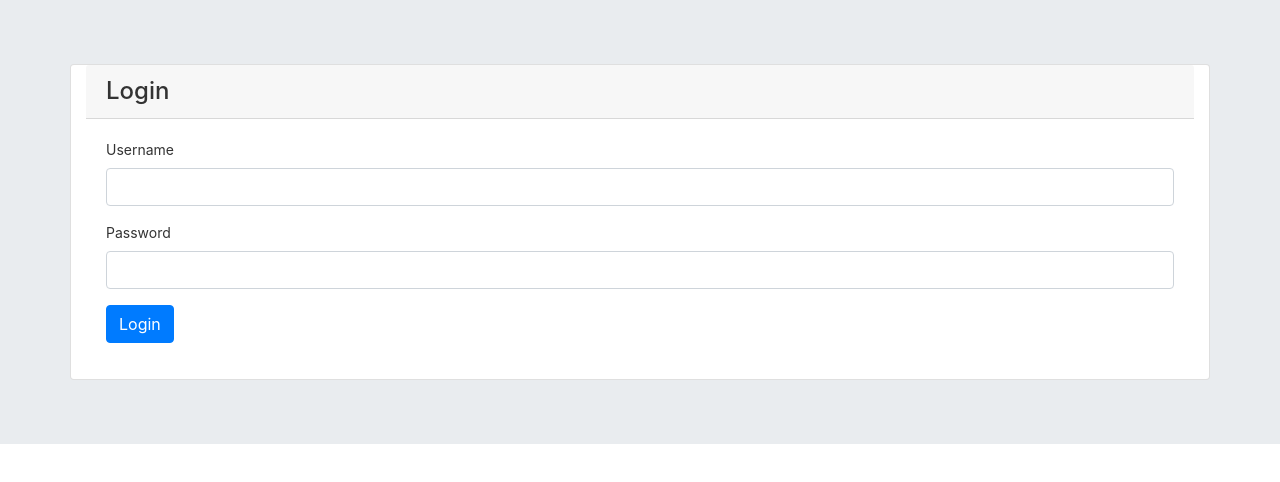
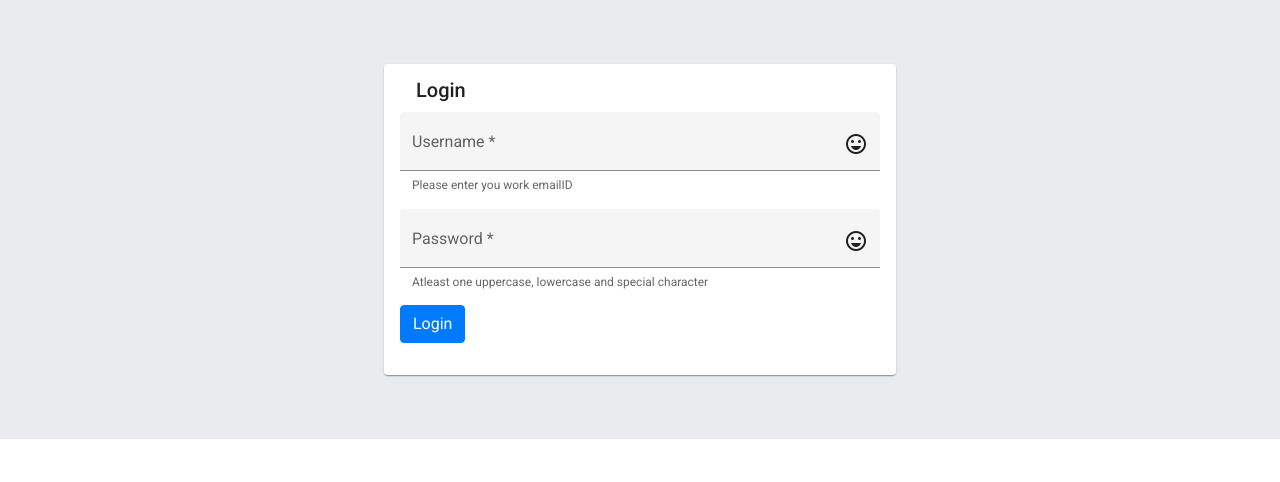
Before and after one commit to Ritesh143/RGrid, an Angular app: page /#/login in a window 1280 px wide. Before the commit this address led to /#/login. Shown: the top 482 px of the page. Built offline with nearby package versions, Linux system fonts and the light colour scheme; what ng2-charts would draw is missing.

Commit message:
added material ui for login Page

```diff
--- a/angular.json
+++ b/angular.json
@@ -28,6 +28,7 @@
               "src/assets"
             ],
             "styles": [
+              "./node_modules/@angular/material/prebuilt-themes/pink-bluegrey.css",
               "src/styles.css"
             ],
             "scripts": []
@@ -91,6 +92,7 @@
               "src/assets"
             ],
             "styles": [
+              "./node_modules/@angular/material/prebuilt-themes/pink-bluegrey.css",
               "src/styles.css"
             ],
             "scripts": []
--- a/package.json
+++ b/package.json
@@ -12,10 +12,12 @@
   "private": true,
   "dependencies": {
     "@angular/animations": "~11.2.1",
+    "@angular/cdk": "^11.2.2",
     "@angular/common": "~11.2.1",
     "@angular/compiler": "~11.2.1",
     "@angular/core": "~11.2.1",
     "@angular/forms": "~11.2.1",
+    "@angular/material": "^11.2.2",
     "@angular/platform-browser": "~11.2.1",
     "@angular/platform-browser-dynamic": "~11.2.1",
     "@angular/router": "~11.2.1",
--- a/src/app/_components/login/login.component.css
+++ b/src/app/_components/login/login.component.css
@@ -0,0 +1,10 @@
+mat-card {
+    width: 40%;
+}
+mat-form-field.mat-form-field {
+    font-size: 16px;
+    width: 100%;
+}
+mat-card-content{
+    align-items: center;
+}
--- a/src/app/_components/login/login.component.html
+++ b/src/app/_components/login/login.component.html
@@ -1,23 +1,25 @@
 <div class="jumbotron jumbotron-fluid jumbotron-blue">
-    <div class="card container">
-        <h4 class="card-header">Login</h4>
-        <div class="card-body">
+    <mat-card class="example-card container">
+        <mat-card-header>
+            <mat-card-title>Login</mat-card-title>
+        </mat-card-header>
+        <mat-card-content>
             <form [formGroup]="form" (ngSubmit)="onSubmit()">
                 <div class="form-group">
-                    <label for="username">Username</label>
-                    <input type="text" formControlName="username" class="form-control"
-                        [ngClass]="{ 'is-invalid': submitted && f.username.errors }" />
-                    <div *ngIf="submitted && f.username.errors" class="invalid-feedback">
-                        <div *ngIf="f.username.errors.required">Username is required</div>
-                    </div>
+                    <mat-form-field appearance="fill" MatFormControlName="username">
+                        <mat-label>Username</mat-label>
+                        <input matInput formControlName="username" placeholder="Username">
+                        <mat-icon matSuffix>sentiment_very_satisfied</mat-icon>
+                        <mat-hint>Please enter you work emailID</mat-hint>
+                    </mat-form-field>
                 </div>
                 <div class="form-group">
-                    <label for="password">Password</label>
-                    <input type="password" formControlName="password" class="form-control"
-                        [ngClass]="{ 'is-invalid': submitted && f.password.errors }" />
-                    <div *ngIf="submitted && f.password.errors" class="invalid-feedback">
-                        <div *ngIf="f.password.errors.required">Password is required</div>
-                    </div>
+                    <mat-form-field appearance="fill" MatFormControlName="username">
+                        <mat-label>Password</mat-label>
+                        <input matInput type="password" formControlName="password" placeholder="Password">
+                        <mat-icon matSuffix>sentiment_very_satisfied</mat-icon>
+                        <mat-hint>Atleast one uppercase, lowercase and special character</mat-hint>
+                    </mat-form-field>
                 </div>
                 <div class="form-group">
                     <button [disabled]="loading" class="btn btn-primary">
@@ -26,6 +28,7 @@
                     </button>
                 </div>
             </form>
-        </div>
-    </div>
+        </mat-card-content>
+    </mat-card>
+
 </div>
--- a/src/index.html
+++ b/src/index.html
@@ -10,8 +10,11 @@
   <!-- <link rel="stylesheet" href="https://cdnjs.cloudflare.com/ajax/libs/material-design-iconic-font/2.2.0/css/material-design-iconic-font.min.css">  -->
   <!-- <script src="https://cdnjs.cloudflare.com/ajax/libs/Chart.js/2.4.0/Chart.min.js"></script> -->
   <link rel="stylesheet" href="https://cdnjs.cloudflare.com/ajax/libs/font-awesome/4.7.0/css/font-awesome.min.css">
+  <link rel="preconnect" href="https://fonts.gstatic.com">
+  <link href="https://fonts.googleapis.com/css2?family=Roboto:wght@300;400;500&display=swap" rel="stylesheet">
+  <link href="https://fonts.googleapis.com/icon?family=Material+Icons" rel="stylesheet">
 </head>
-<body>
+<body class="mat-typography">
   <app-root></app-root>
 </body>
 </html>
--- a/src/styles.css
+++ b/src/styles.css
@@ -1,3 +1,7 @@
 /* You can add global styles to this file, and also import other style files */
 @import "../node_modules/bootstrap/dist/css/bootstrap.min.css";
 @import "../node_modules/material-design-iconic-font/dist/css/material-design-iconic-font.min.css";
+@import "~@angular/material/prebuilt-themes/deeppurple-amber.css";
+
+html, body { height: 100%; }
+body { margin: 0; font-family: Roboto, "Helvetica Neue", sans-serif; }
```
Also changed, not shown: src/app/app.module.ts (+15 -1 lines), 1 other file (tests, documents, lock files or other folders).
